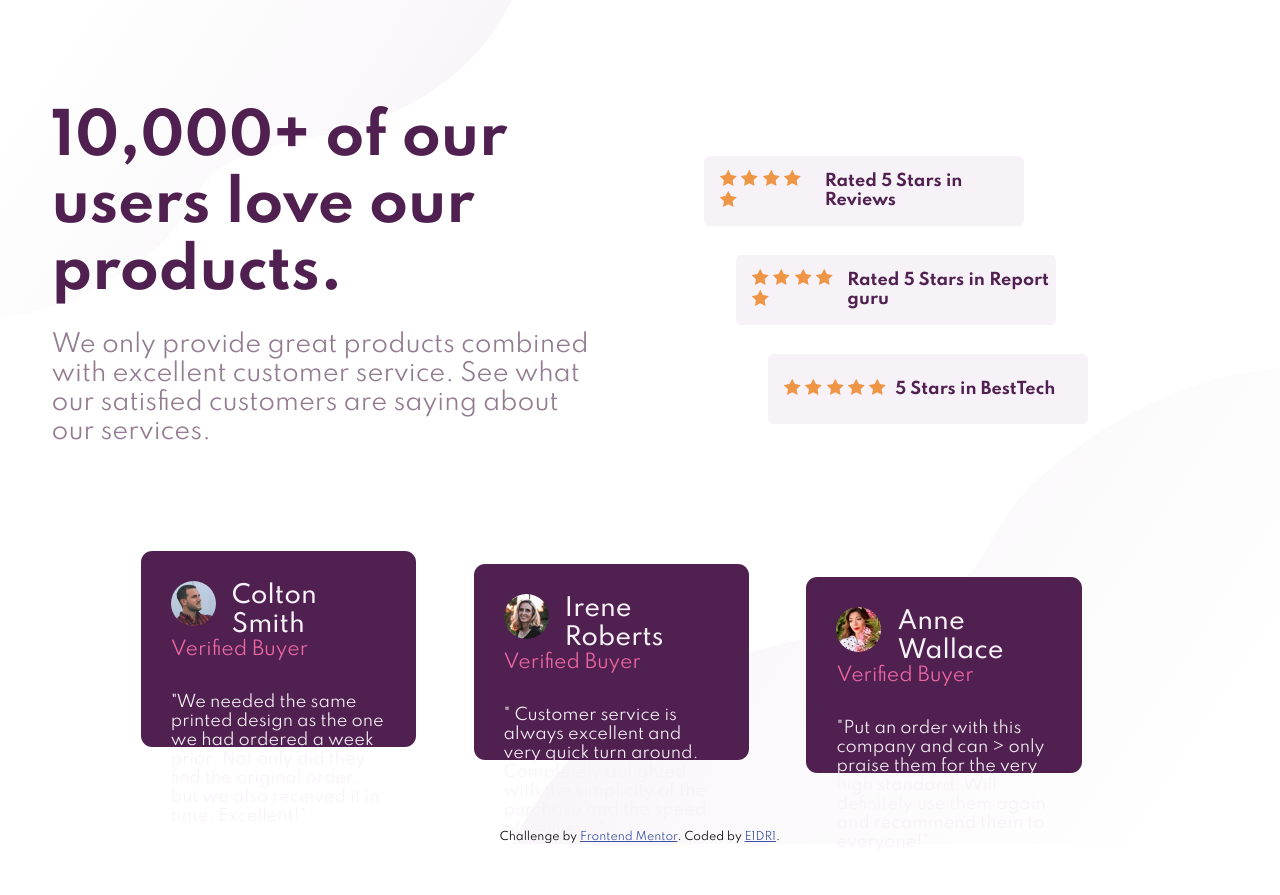
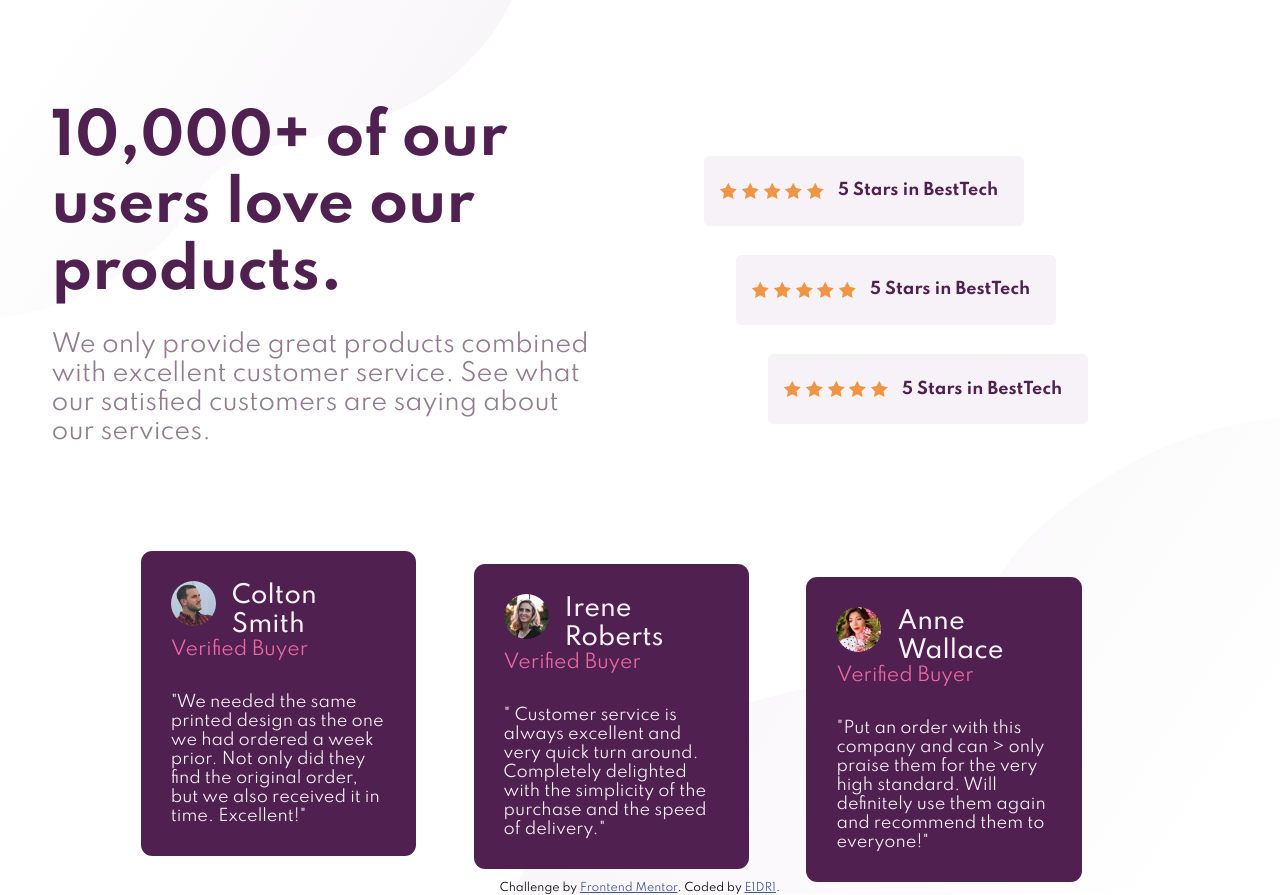
Before and after one commit to AdriCappelletti/Front-end-challenges, a plain HTML site: page index.html in a window 1280 px wide. Before the commit the page ends 852 px from the top, so only its background shows below. Drawn offline with Linux system fonts and the light colour scheme.

Commit message:
Version final 2

```diff
--- a/index.html
+++ b/index.html
@@ -33,35 +33,41 @@
   <div class="rate-main">
    <div class="rate-main__stars">
     <div class="stars one">
-      <span class="stars-span">
+      <span class="stars-span span">
         <img src="./images/icon-star.svg" alt="Stars">
         <img src="./images/icon-star.svg" alt="Stars">
         <img src="./images/icon-star.svg" alt="Stars">
         <img src="./images/icon-star.svg" alt="Stars">
          <img src="./images/icon-star.svg" alt="Stars">
     </span>
-      <p class="stars-p"> Rated 5 Stars in Reviews </p>
+    <span class="span">
+      <p class="stars-p"> 5 Stars in BestTech </p>
+      </span>
      </div>
 
     <div class="stars two">
-      <span class="stars-span">
+      <span class="stars-span span">
       <img src="./images/icon-star.svg" alt="Stars">
       <img src="./images/icon-star.svg" alt="Stars">
       <img src="./images/icon-star.svg" alt="Stars">
       <img src="./images/icon-star.svg" alt="Stars">
       <img src="./images/icon-star.svg" alt="Stars">
     </span>
-      <p class="stars-p"> Rated 5 Stars in Report guru</p>
+    <span class="span">
+      <p class="stars-p"> 5 Stars in BestTech </p>
+      </span>
     </div>
     <div class="stars three">
-      <span class="stars-span">
+      <span class="stars-span span">
       <img src="./images/icon-star.svg" alt="Stars">
       <img src="./images/icon-star.svg" alt="Stars">
       <img src="./images/icon-star.svg" alt="Stars">
       <img src="./images/icon-star.svg" alt="Stars">
       <img src="./images/icon-star.svg" alt="Stars">
       </span>
+      <span class="span">
       <p class="stars-p"> 5 Stars in BestTech </p>
+      </span>
         </div>
       </div>
     </div>
--- a/styles.css
+++ b/styles.css
@@ -80,9 +80,20 @@ h3 {
     display: inline-block;
 }
 
+
 .stars-span{
     margin-right: 3%;
+
+    height: 50%;
+    display: flex;
+    align-items: center;
+    justify-content: center;
 }
+
+.stars-span img{
+    margin-right: .3em;
+}
+
 .rate-main{
 
     width: 100%;
@@ -91,12 +102,7 @@ h3 {
     align-items: center;
     justify-content: right;
 
-
 }
-
-
-
-
 
 .rate-main__stars{
 
@@ -108,6 +114,7 @@ h3 {
     background-color: hsl(300, 24%, 96%);
     width: 50%;
     height: 4.4rem;
+    flex-wrap: nowrap;
     padding-left: 1em;
     border-radius: .350em;
     margin-top: 1.8rem;
@@ -144,7 +151,7 @@ h3 {
 .testimonial-section{
     display:flex;
     justify-content: center;
-    height: 35vh;
+    height: fit-content;
 }
 
 .card-title{
```
Also changed, not shown: 1 other file.
